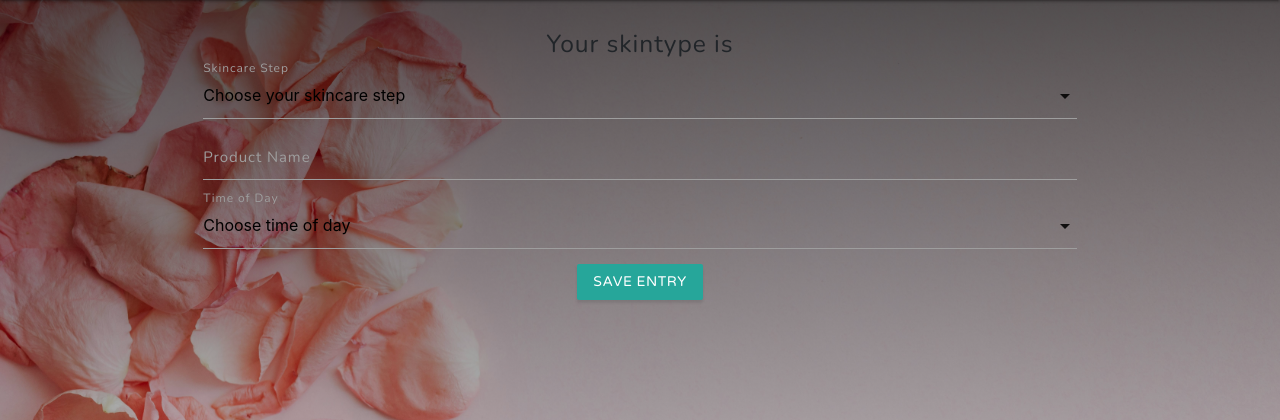
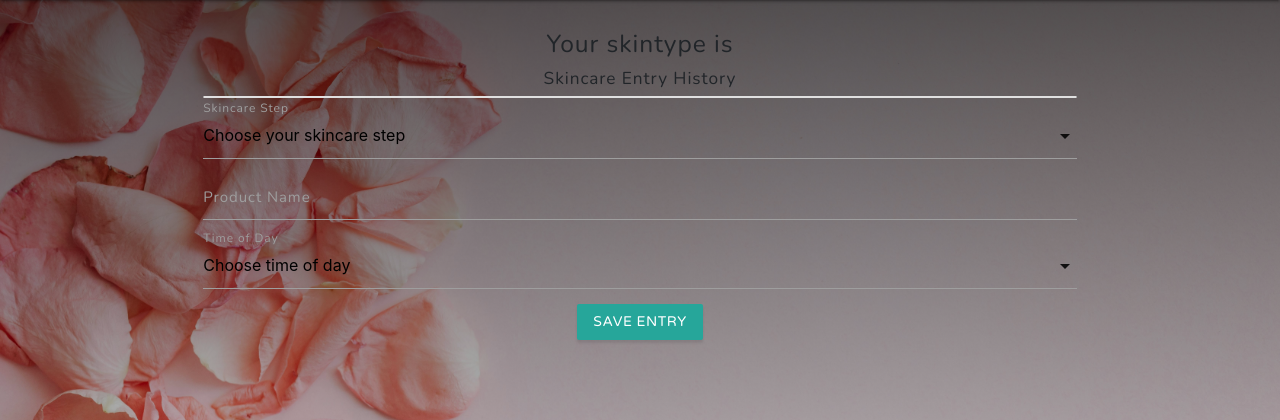
Before and after one commit to adinabo/skincare_journal, a Flask app: page /profile in a window 1280 px wide. Shown: the part 64-484 px from the top of the page. Run offline with Flask 2, Linux system fonts and the light colour scheme; some libraries are stand-ins or nearby versions.

Commit message:
added jinja for entry history

```diff
--- a/static/js/scripts.js
+++ b/static/js/scripts.js
@@ -38,5 +38,13 @@ function handleFormSubmit(formId, fetchUrl, redirectUrl, messageId) {
     });
 }
 
-// Initialize Materialize Components
-document.addEventListe
+document.addEventListener('DOMContentLoaded', function() {
+    // Initialize Sidenav
+    var sidenavElems = document.querySelectorAll('.sidenav');
+    M.Sidenav.init(sidenavElems);
+
+    // Initialize Selects
+    var selectElems = document.querySelectorAll('select');
+    M.FormSelect.init(selectElems);
+
+});
--- a/templates/profile.html
+++ b/templates/profile.html
@@ -39,7 +39,25 @@
         <div class="container">
             {% block content %}
             <h5>Your skintype is {{ session['user_skintype'] }}</h5>
-            <!-- Form example -->
+
+            <!-- Display Skincare Entries -->
+            <h6>Skincare Entry History</h6>
+            <ul class="collection">
+                {% for entry in entries %}
+                <li class="collection-item">
+                    <strong>Step:</strong> {{ entry.skincare_step }} <br>
+                    <strong>Product:</strong> {{ entry.product_name }} <br>
+                    <strong>Time of Day:</strong> {{ entry.time_of_day }} <br>
+                    {% if entry.created_at %}
+                        <em>{{ entry.created_at.strftime('%Y-%m-%d %H:%M:%S') }}</em>
+                    {% else %}
+                        <em>Timestamp not available</em>
+                    {% endif %}
+                </li>
+                {% endfor %}
+            </ul>
+
+            <!-- Form for new skincare entry -->
             <form id="SkinTypeForm" method="POST" action="{{ url_for('profile') }}">
                 <div class="input-field">
                     <select name="skincare_step" required>
@@ -72,24 +90,8 @@
 
                 <div id="skinTypeMessage"></div>
             </form>
-
             {% endblock %}
         </div>
     </section>
-
-    <!-- Initialize Materialize Components -->
-    <script>
-        document.addEventListener('DOMContentLoaded', function() {
-            // Initialize Sidenav
-            var sidenavElems = document.querySelectorAll('.sidenav');
-            M.Sidenav.init(sidenavElems);
-
-            // Initialize Selects
-            var selectElems = document.querySelectorAll('select');
-            M.FormSelect.init(selectElems);
-
-            // Initialize any other Materialize components here
-        });
-    </script>
 </body>
 </html>
```
